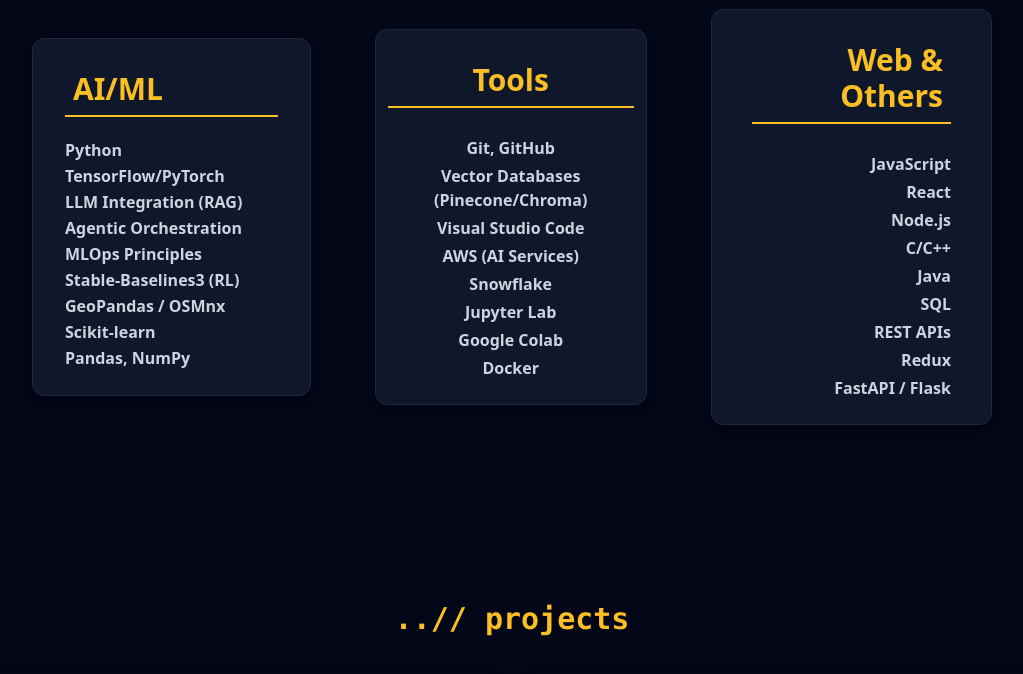
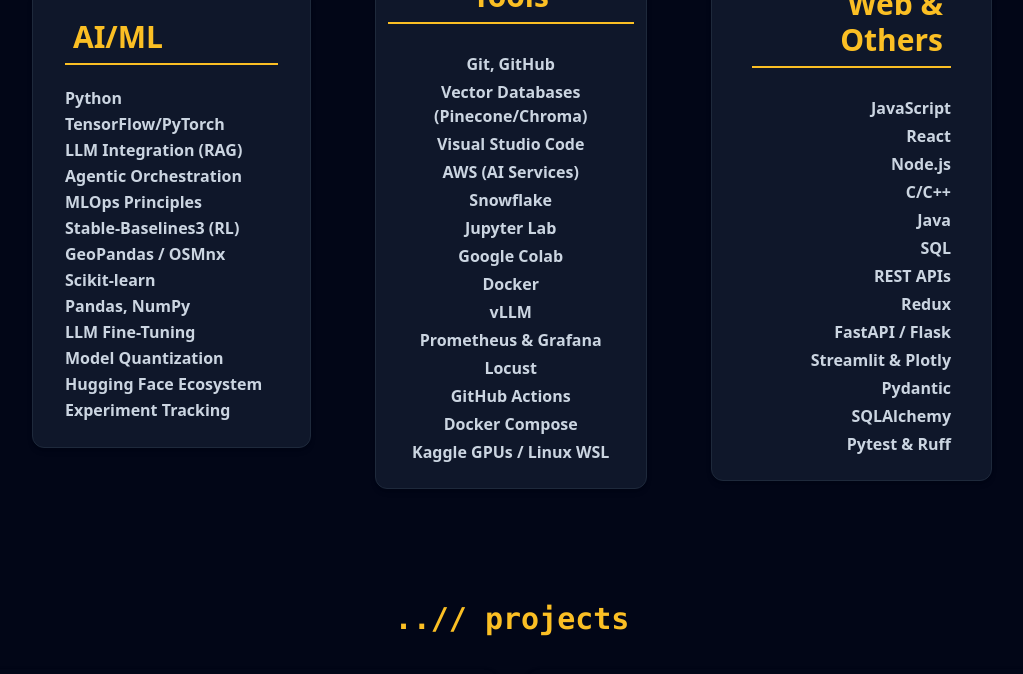
Before and after one commit to najahaja/YoungDevInterns-ReactJS-Portfolio, a React (Vite) app: page / in a window 1280 px wide. Shown: the part 5161-5835 px from the top of the page, without its empty margins (128-1151 px from the left). Built offline with nearby package versions, Linux system fonts and the light colour scheme; grey boxes are pictures that could not be loaded; a web font is replaced by a local one.

Commit message:
Update Skills.jsx

```diff
--- a/src/components/BodySections/Skills.jsx
+++ b/src/components/BodySections/Skills.jsx
@@ -42,6 +42,10 @@
             <li>GeoPandas / OSMnx</li>
             <li>Scikit-learn</li>
             <li>Pandas, NumPy</li>
+            <li>LLM Fine-Tuning</li>
+            <li>Model Quantization</li>
+            <li>Hugging Face Ecosystem</li>
+            <li>Experiment Tracking</li>
           </ul>
         </motion.div>
 
@@ -64,6 +68,12 @@
             <li>Jupyter Lab</li>
             <li>Google Colab</li>
             <li>Docker</li>
+            <li>vLLM</li>
+            <li>Prometheus & Grafana</li>
+            <li>Locust</li>
+            <li>GitHub Actions</li>
+            <li>Docker Compose</li>
+            <li>Kaggle GPUs / Linux WSL</li>
           </ul>
         </motion.div>
 
@@ -87,6 +97,10 @@
             <li>REST APIs</li>
             <li>Redux</li>
             <li>FastAPI / Flask</li>
+            <li>Streamlit & Plotly</li>
+            <li>Pydantic</li>
+            <li>SQLAlchemy</li>
+            <li>Pytest & Ruff</li>
           </ul>
         </motion.div>
       </div>
```
